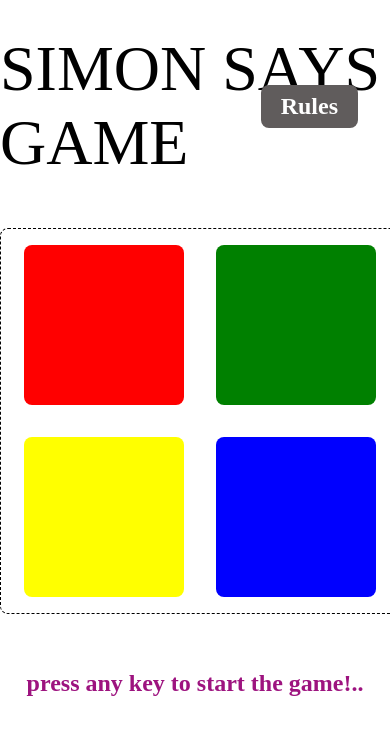
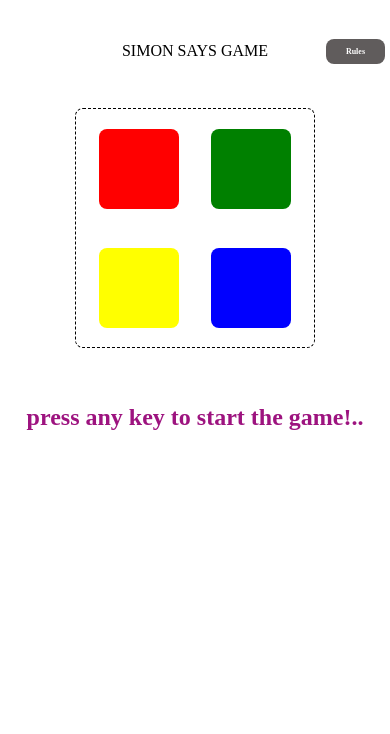
Before and after one commit to anwarhusen-07/Simon, a plain HTML site: page index.html in a window 390 px wide. Drawn offline with Linux system fonts and the light colour scheme.

Commit message:
corrected layout

```diff
--- a/css/style.css
+++ b/css/style.css
@@ -88,3 +88,56 @@ h2{
 .userFlash{
     background-color: black;
 }
+@media (max-width: 835px){
+body{
+        padding: 10px 5px;
+    }
+
+
+
+    #title{
+        font-size: 2rem;
+    }
+    #rules{
+        font-size: 1rem;
+        right: 1rem;
+    }
+}
+@media (max-width: 768px){
+    body{
+        padding: 10px 5px;
+    }
+
+    .game-container{
+        width: 20rem;
+        height: 20rem;
+    }
+    .game-container .btn{
+        width: 7rem;
+        height: 7rem;
+    }
+    #title{
+        font-size: 1.5rem;
+    }
+    #rules{
+        font-size: 1rem;
+        right: 0rem;
+    }
+}
+@media (max-width: 450px){
+.game-container{
+        width: 15rem;
+        height: 15rem;
+    }
+    .game-container .btn{
+        width: 5rem;
+        height: 5rem;
+    }
+    #title{
+        font-size: 1rem;
+    }
+    #rules{
+        font-size: 0.5rem;
+        right: 0rem;
+    }
+}
```
